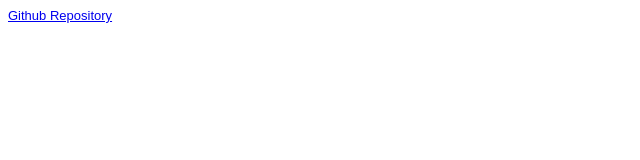
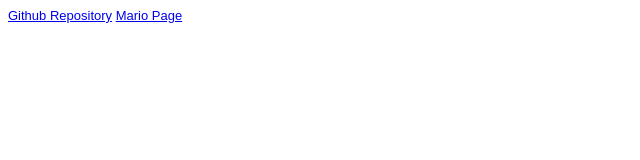
Before and after one commit to Rayu-u/PRIMA_WiSe_22-23, a plain HTML site: page Steckbrief/steckbrief.htm in a window 1280 px wide. Shown: the full height of the page, 0-640 px from the left. Drawn offline with Linux system fonts and the light colour scheme.

Commit message:
Steckbrief update

```diff
--- a/Steckbrief/steckbrief.htm
+++ b/Steckbrief/steckbrief.htm
@@ -13,5 +13,6 @@ body {
 </head>
 <body>
 	<a href="https://github.com/Rayu-u/PRIMA_WiSe_22-23" target="_blank">Github Repository</a>
+	<a href="https://rayu-u.github.io/PRIMA_WiSe_22-23/Kurseinheiten/Mario/index.html" target="_blank">Mario Page</a>
 </body>
 </html>
```
